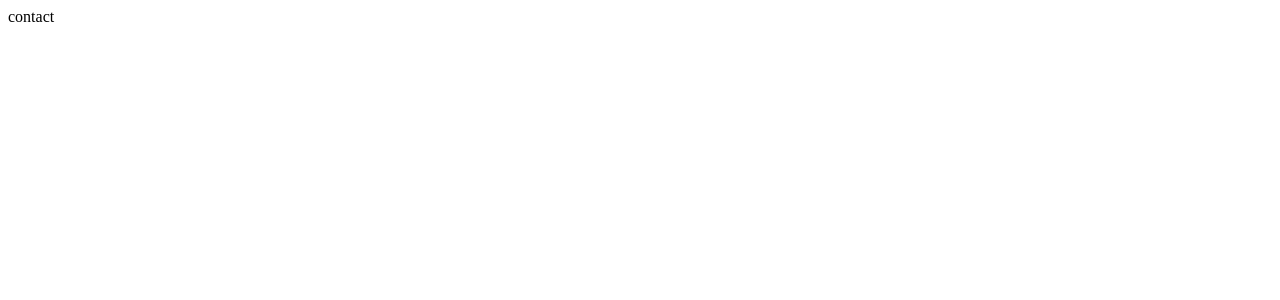
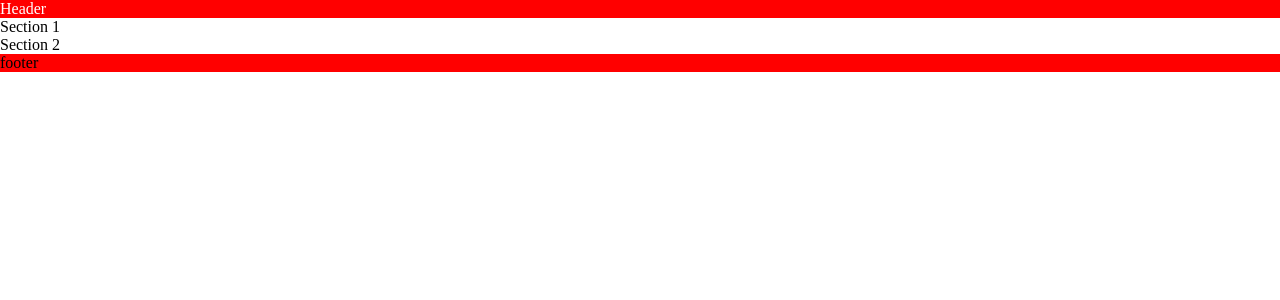
Before and after one commit to steamnp/bfs45, a React (Vite) app: page / in a window 1280 px wide. Shown: the top 300 px of the page. Built offline with nearby package versions, Linux system fonts and the light colour scheme.

Commit message:
implement jsx and css

```diff
--- a/src/app.jsx
+++ /dev/null
@@ -1,14 +0,0 @@
-// Separation of Concern
-
-import Contact from './contact'
-
-function App() {
-  return (
-    <div>
-      <Contact />
-    </div>
-  )
-}
-
-// default export
-export default App
--- /dev/null
+++ b/src/components/app/app.jsx
@@ -0,0 +1,26 @@
+// Relative import
+import '../../styles/components/app.css'
+{
+  /* <div>Hello React</div> -> JSX */
+}
+
+function App() {
+  return (
+    <>
+      <header className="container">Header</header>
+
+      <main>
+        <section>Section 1</section>
+        <section>Section 2</section>
+      </main>
+
+      <footer className="footer">
+        <div className="innerFooter">footer</div>
+      </footer>
+    </>
+  )
+}
+
+// <></> -> React Fragment
+
+export default App
--- a/src/contact.jsx
+++ /dev/null
@@ -1,5 +0,0 @@
-function Contact() {
-  return <div>contact</div>
-}
-
-export default Contact
--- a/src/main.jsx
+++ b/src/main.jsx
@@ -1,6 +1,7 @@
 import React from 'react'
 import ReactDOM from 'react-dom/client'
-import App from './app'
+import App from './components/app/app'
+import './styles/global/index.css'
 
 ReactDOM.createRoot(document.getElementById('root')).render(
   <React.StrictMode>
--- /dev/null
+++ b/src/styles/components/app.css
@@ -0,0 +1,16 @@
+/* CSS Rule */
+
+.container {
+  background-color: red;
+  color: white;
+}
+
+.footer {
+  background-color: brown;
+  color: white;
+}
+
+.innerFooter {
+  color: black;
+  background-color: red;
+}
--- /dev/null
+++ b/src/styles/global/index.css
@@ -0,0 +1,5 @@
+/* CSS reset -> Normalizing CSS */
+
+* {
+  margin: 0;
+}
```
